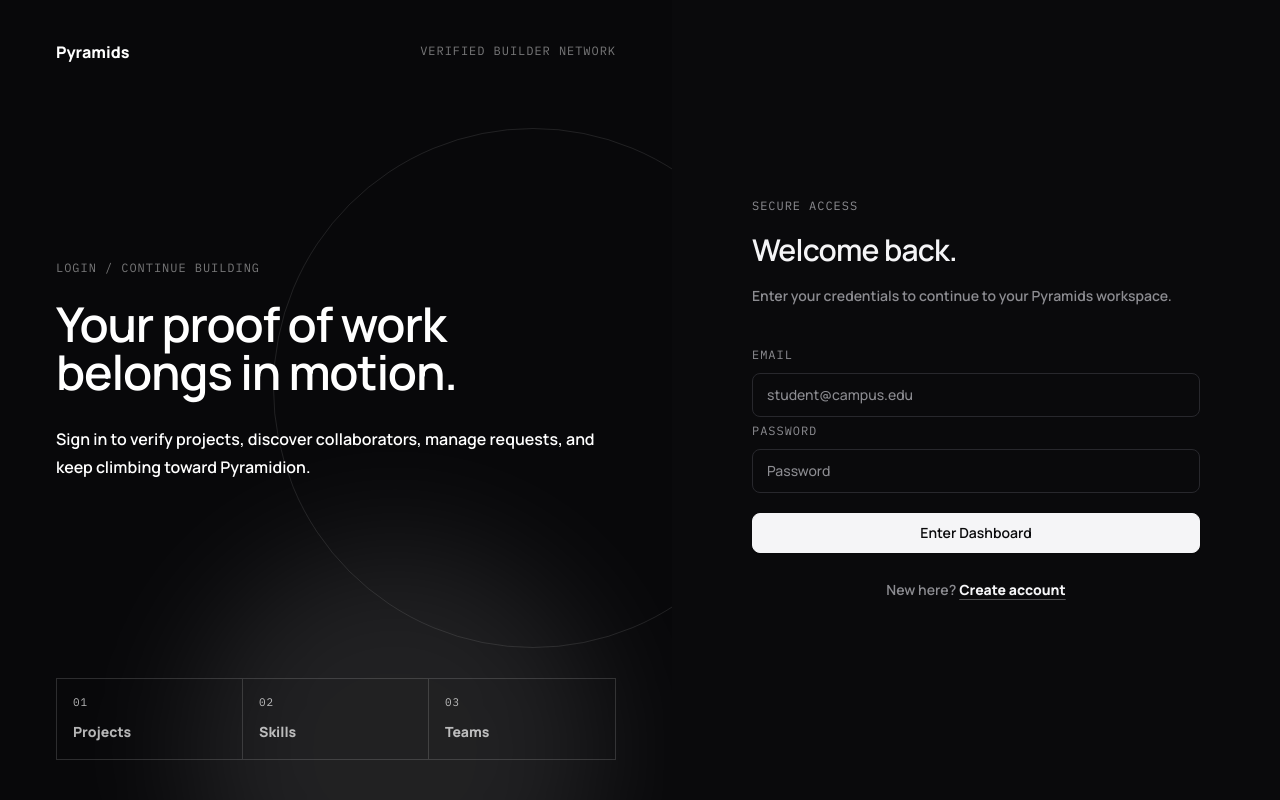
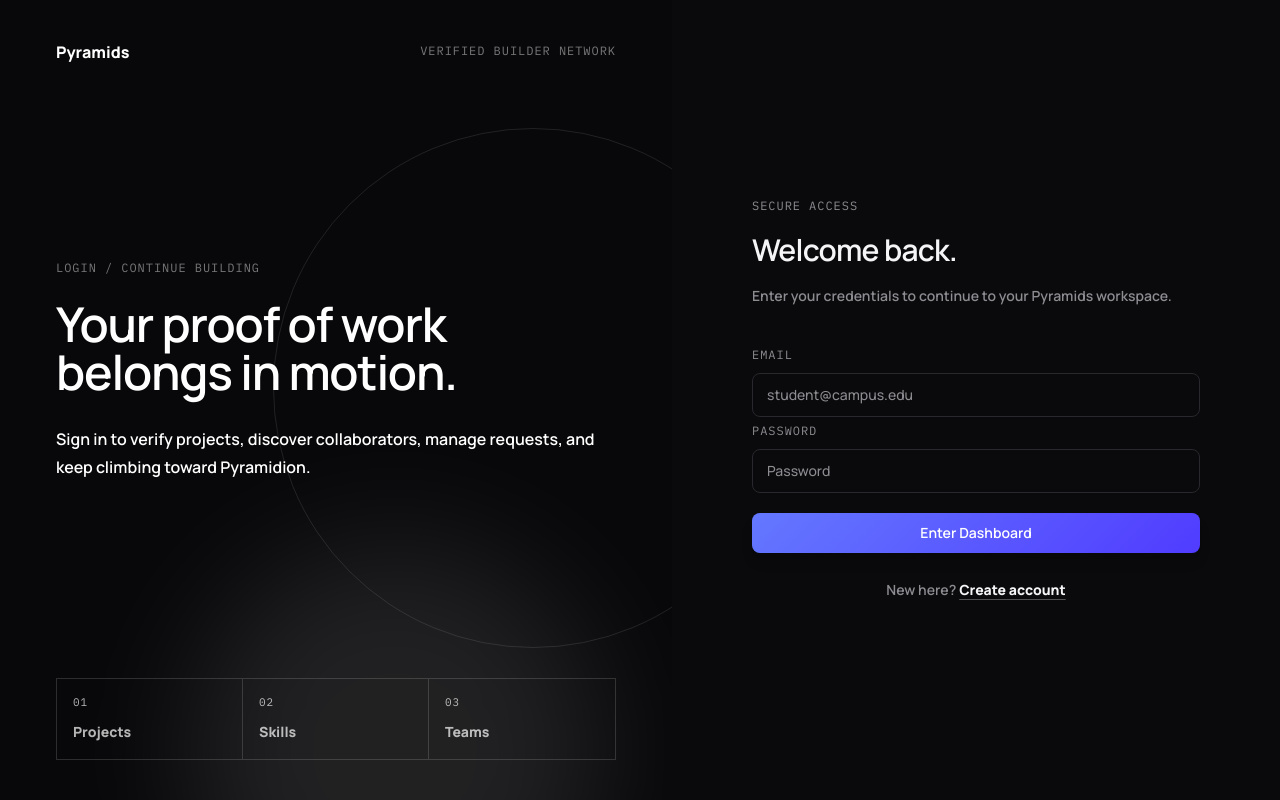
Before and after one commit to afx786/pyramids, a React (Vite) app in the folder frontend/: page /#/login in a window 1280 px wide. Built offline with nearby package versions, Linux system fonts and the light colour scheme; no server answers.

Commit message:
feat(ui): Netflix-style Card, Button, Avatar components — glass backgrounds, gradient buttons, hover glow

```diff
--- a/frontend/src/components/ui/Avatar.jsx
+++ b/frontend/src/components/ui/Avatar.jsx
@@ -9,7 +9,7 @@ function Avatar({ alt, src, size = 'md', className = '' }) {
     <img
       src={src}
       alt={alt}
-      className={`${sizes[size]} rounded-full object-cover ring-1 ring-subtle ${className}`}
+      className={`${sizes[size]} rounded-full object-cover ring-1 ring-subtle transition-all duration-200 hover:ring-2 hover:ring-accent/30 ${className}`}
     />
   );
 }
--- a/frontend/src/components/ui/Button.jsx
+++ b/frontend/src/components/ui/Button.jsx
@@ -1,14 +1,38 @@
 const variants = {
-  primary: 'border border-primary bg-primary text-app shadow-sm hover:-translate-y-0.5 hover:shadow-md active:translate-y-0',
-  secondary: 'border border-subtle bg-surface text-primary shadow-sm hover:-translate-y-0.5 hover:border-primary/20 hover:shadow-md active:translate-y-0',
-  ghost: 'border border-transparent text-primary hover:bg-surface hover:border-subtle active:bg-accent-soft',
+  primary: 'gradient-border text-white shadow-lg hover:shadow-xl active:shadow-md btn-press',
+  secondary:
+    'border text-primary shadow-sm hover:shadow-lg active:shadow-md btn-press',
+  ghost:
+    'border border-transparent text-primary/80 hover:text-primary hover:bg-[rgb(var(--color-glass-border))] active:bg-[rgb(var(--color-glass))] btn-press',
 };
 
-function Button({ children, className = '', variant = 'primary', type = 'button', ...props }) {
+function Button({
+  children,
+  className = '',
+  variant = 'primary',
+  type = 'button',
+  ...props
+}) {
+  const baseStyle =
+    variant === 'primary'
+      ? {
+          background:
+            'linear-gradient(135deg, rgb(var(--color-accent)), rgb(80 60 255))',
+        }
+      : variant === 'secondary'
+      ? {
+          background: 'rgb(var(--color-glass))',
+          backdropFilter: 'blur(12px)',
+          WebkitBackdropFilter: 'blur(12px)',
+          borderColor: 'rgb(var(--color-glass-border))',
+        }
+      : {};
+
   return (
     <button
       type={type}
-      className={`inline-flex min-h-10 items-center justify-center gap-2 rounded-lg px-4 py-2 text-sm font-semibold transition duration-200 ${variants[variant]} ${className}`}
+      className={`inline-flex min-h-10 items-center justify-center gap-2 rounded-lg px-5 py-2.5 text-sm font-semibold transition-all duration-200 ${variants[variant]} ${className}`}
+      style={baseStyle}
       {...props}
     >
       {children}
--- a/frontend/src/components/ui/Card.jsx
+++ b/frontend/src/components/ui/Card.jsx
@@ -1,6 +1,14 @@
-function Card({ children, className = '' }) {
+function Card({ children, className = '', hover = true, glow = false }) {
   return (
-    <section className={`rounded-xl border border-subtle bg-surface shadow-sm card-hover ${className}`}>
+    <section
+      className={`rounded-xl border card-hover ${glow ? 'animate-glow-pulse' : ''} ${className}`}
+      style={{
+        background: 'rgb(var(--color-glass))',
+        backdropFilter: 'blur(16px)',
+        WebkitBackdropFilter: 'blur(16px)',
+        borderColor: 'rgb(var(--color-glass-border))',
+      }}
+    >
       {children}
     </section>
   );
--- /dev/null
+++ b/frontend/src/components/ui/GlassCard.jsx
@@ -0,0 +1,17 @@
+function GlassCard({ children, className = '', hover = true }) {
+  return (
+    <section
+      className={`rounded-xl border ${hover ? 'card-hover' : ''} ${className}`}
+      style={{
+        background: 'rgb(var(--color-glass))',
+        backdropFilter: 'blur(20px)',
+        WebkitBackdropFilter: 'blur(20px)',
+        borderColor: 'rgb(var(--color-glass-border))',
+      }}
+    >
+      {children}
+    </section>
+  );
+}
+
+export default GlassCard;
```
